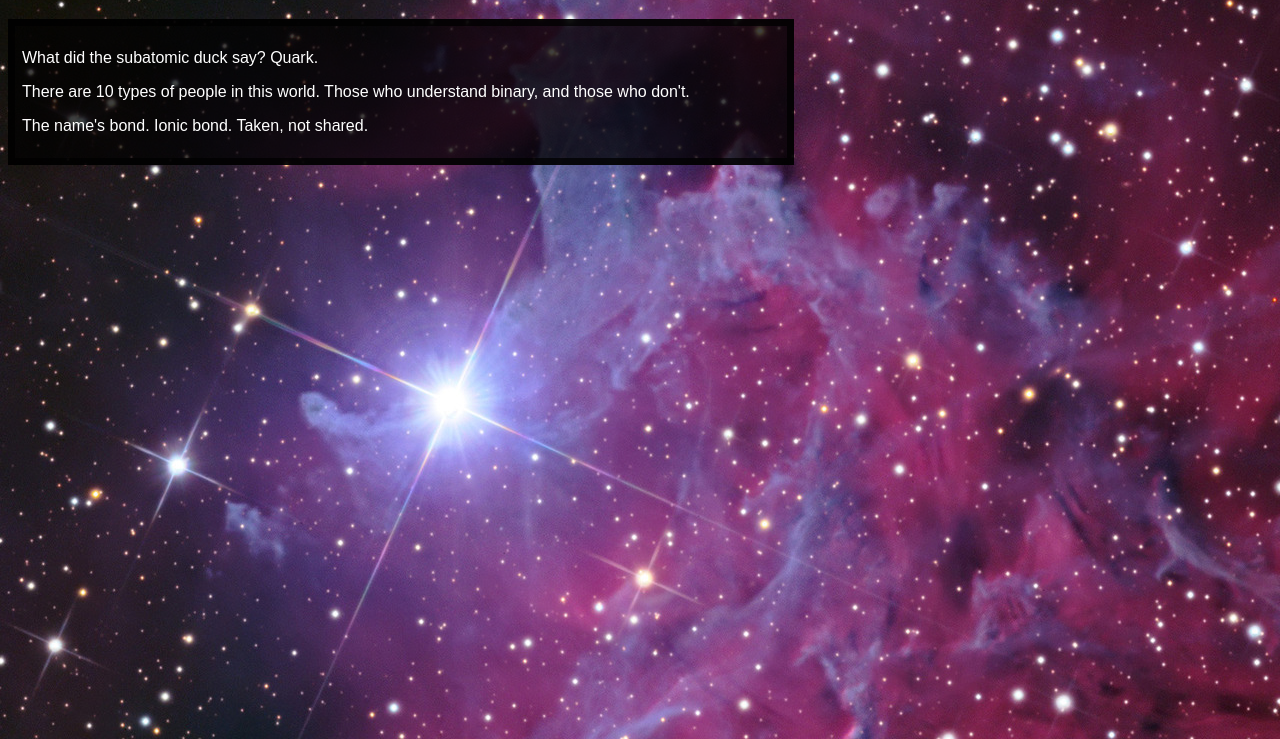
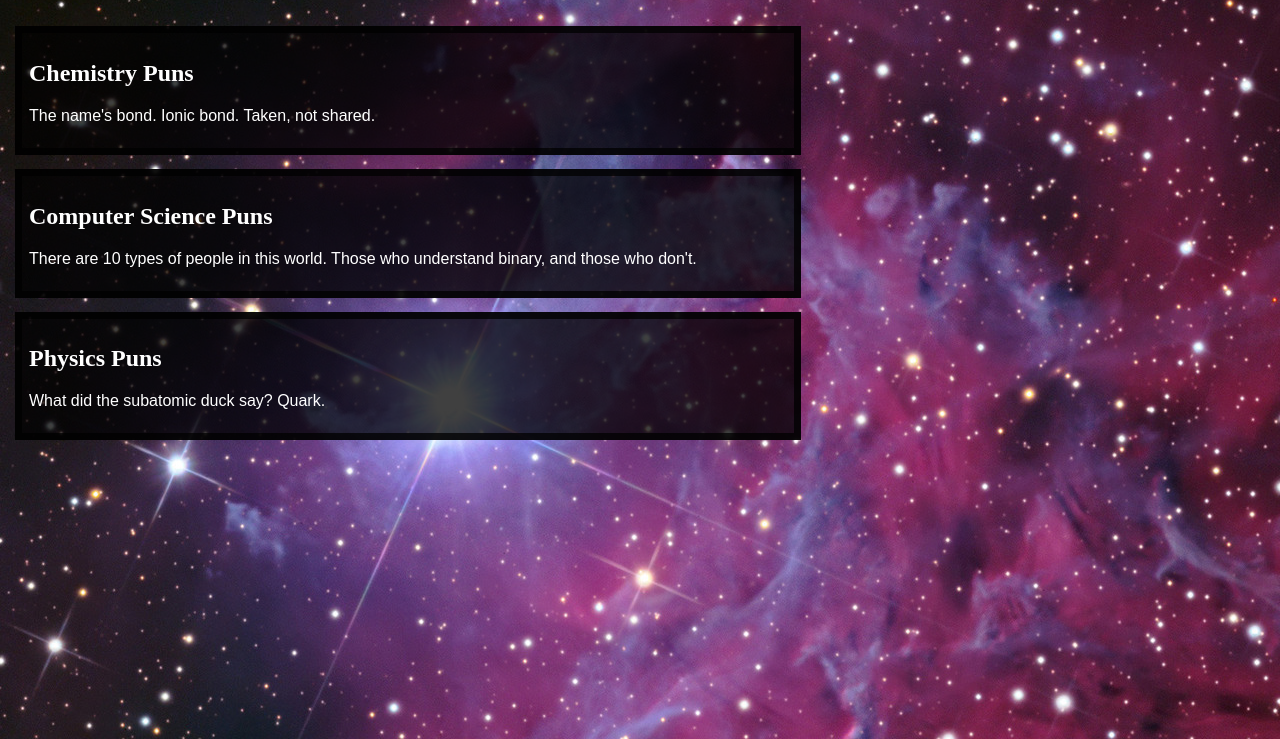
Before and after one commit to chloestingray/pun-site, a plain HTML site: page index.html in a window 1280 px wide. Shown: the part 61-800 px from the top of the page. Drawn offline with Linux system fonts and the light colour scheme.

Commit message:
added bubbles

```diff
--- a/index.html
+++ b/index.html
@@ -7,14 +7,21 @@
  </head>
  <body>
    <h1>The Great Science Pun Site</h1>
-   <div class="puns">
-   <p>What did the subatomic duck say? Quark. </p>
-   <p>There are 10 types of people in this world. Those who understand binary, and those who don't. </p>
+   <div class="chem">
+   <h2>Chemistry Puns</h2>
    <p>The name's bond. Ionic bond. Taken, not shared. </p>
    </div>
-   <aside>
+   <br>
+   <div class="comp_sci">
+   <h2>Computer Science Puns</h2>
+   <p>There are 10 types of people in this world. Those who understand binary, and those who don't. </p>
+   </div>
+   <br>
+   <div class="phys">
+   <h2>Physics Puns</h2>
+   <p>What did the subatomic duck say? Quark. </p>
+   </div>
 
-   </aside>
  </body>
 
 </html>
--- a/style.css
+++ b/style.css
@@ -15,7 +15,7 @@ p{
 }
 
 
-div.puns{
+div.chem{
   color: white;
   background-color: rgba(0,0,0,0.75);
   border-style: solid;
@@ -24,8 +24,29 @@ div.puns{
   padding: 7px;
   float:left;
   width:60%;
+  margin: 7px;
 }
 
-aside{
-  display: inline-block;
+div.comp_sci{
+  color: white;
+  background-color: rgba(0,0,0,0.75);
+  border-style: solid;
+  border-width: 7px;
+  border-color: rgba(0,0,0,0.75);
+  padding: 7px;
+  float:left;
+  width:60%;
+  margin: 7px;
 }
+
+div.phys{
+  color: white;
+  background-color: rgba(0,0,0,0.75);
+  border-style: solid;
+  border-width: 7px;
+  border-color: rgba(0,0,0,0.75);
+  padding: 7px;
+  float:left;
+  width:60%;
+  margin: 7px;
+}
```
